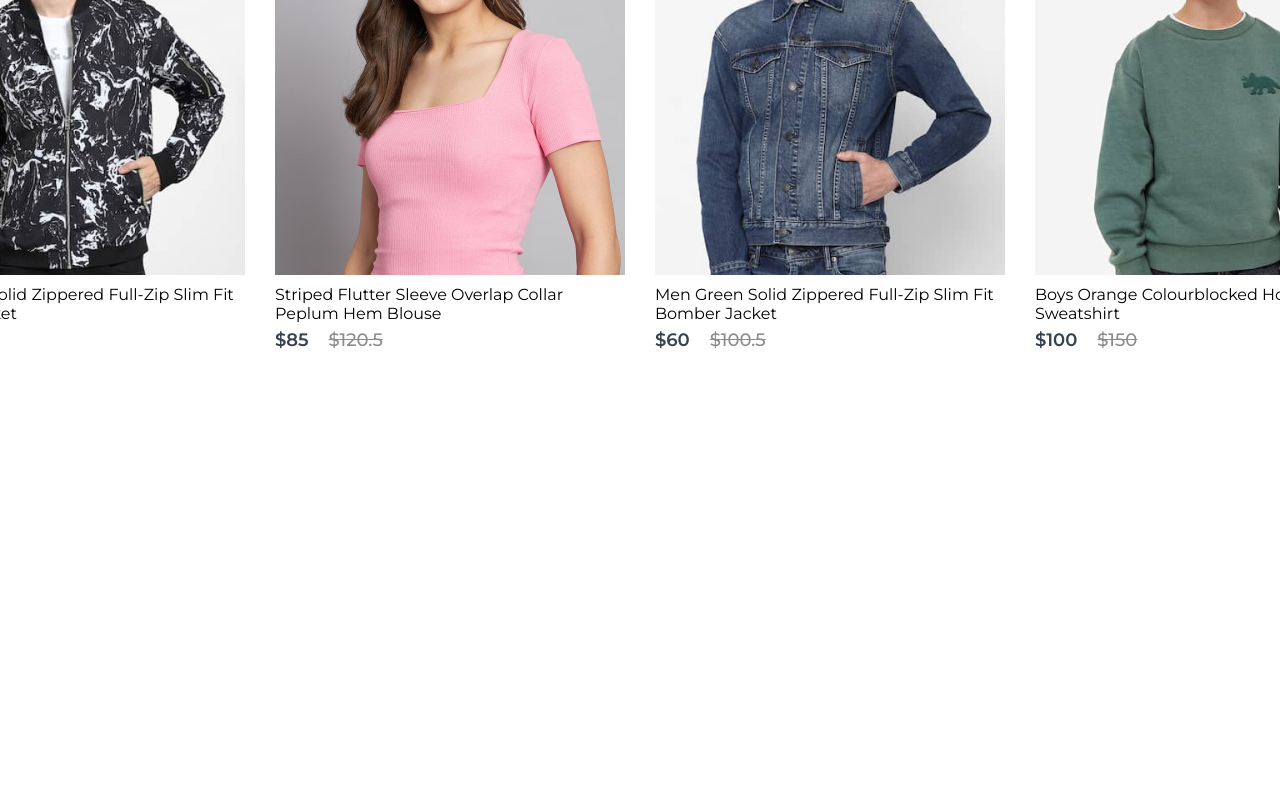
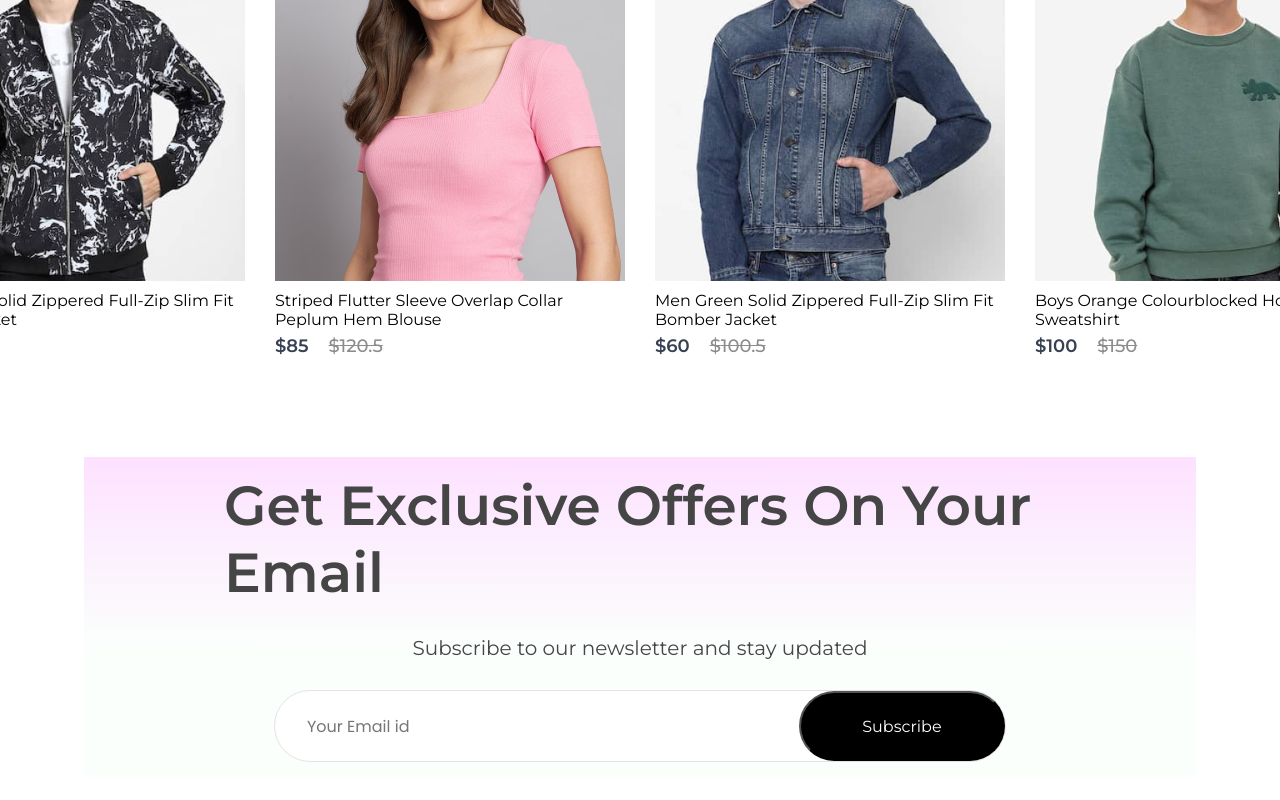
Before and after one commit to chandan9pandey/TrendDaze, a React (Vite) app in the folder frontend/: page / in a window 1280 px wide. Shown: the part 3047-3847 px from the top of the page. Before the commit the page ends 3398 px from the top, so only its background shows below. Built offline with nearby package versions, Linux system fonts and the light colour scheme.

Commit message:
newsletter component completed

```diff
--- a/frontend/index.html
+++ b/frontend/index.html
@@ -7,7 +7,7 @@
 		<link rel="preconnect" href="https://fonts.googleapis.com" />
 		<link rel="preconnect" href="https://fonts.gstatic.com" crossorigin />
 		<link
-			href="https://fonts.googleapis.com/css2?family=Montserrat:wght@300;400;500;600;700;800&display=swap"
+			href="https://fonts.googleapis.com/css2?family=Montserrat:wght@300;400;500;600;700;800&family=Poppins:wght@300;400;500;600&display=swap"
 			rel="stylesheet"
 		/>
 		<title>TrendDaze</title>
--- a/frontend/src/Components/NewCollections/NewCollections.css
+++ b/frontend/src/Components/NewCollections/NewCollections.css
@@ -3,7 +3,7 @@
 	flex-direction: column;
 	align-items: center;
 	gap: 10px;
-	height: 90vh;
+	margin-bottom: 100px;
 }
 .new-collections h1 {
 	color: #171717;
--- /dev/null
+++ b/frontend/src/Components/Newsletter/Newsletter.css
@@ -0,0 +1,50 @@
+.newsletter {
+	width: 65%;
+	height: 40vh;
+	display: flex;
+	flex-direction: column;
+	align-items: center;
+	justify-content: center;
+	margin: auto;
+	padding: 0px 140px;
+	margin-bottom: 150px;
+	background: linear-gradient(180deg, #fde1ff 0%, #e1ffea22 60%);
+	gap: 30px;
+}
+.newsletter h1 {
+	color: #454545;
+	font-size: 55px;
+	font-weight: 600;
+}
+.newsletter p {
+	color: #454545;
+	font-size: 20px;
+}
+.newsletter div {
+	display: flex;
+	align-items: center;
+	justify-content: space-between;
+	background: white;
+	width: 730px;
+	height: 70px;
+	border-radius: 80px;
+	border: 1px solid #e3e3e3;
+}
+.newsletter input {
+	width: 500px;
+	margin-left: 30px;
+	border: none;
+	outline: none;
+	color: #616161;
+	font-family: "Poppins", sans-serif;
+	font-size: 16px;
+}
+.newsletter div button {
+	width: 210px;
+	height: 70px;
+	border-radius: 80px;
+	background: black;
+	color: white;
+	font-size: 16px;
+	cursor: pointer;
+}
--- /dev/null
+++ b/frontend/src/Components/Newsletter/Newsletter.jsx
@@ -0,0 +1,16 @@
+import React from "react";
+import "./Newsletter.css";
+const Newsletter = () => {
+	return (
+		<div className="newsletter">
+			<h1>Get Exclusive Offers On Your Email</h1>
+			<p>Subscribe to our newsletter and stay updated</p>
+			<div>
+				<input type="email" placeholder="Your Email id" />
+				<button>Subscribe</button>
+			</div>
+		</div>
+	);
+};
+
+export default Newsletter;
--- a/frontend/src/Pages/Shop.jsx
+++ b/frontend/src/Pages/Shop.jsx
@@ -3,6 +3,7 @@
 import Popular from "../Components/Popular/Popular";
 import Offers from "../Components/Offers/Offers";
 import NewCollections from "../Components/NewCollections/NewCollections";
+import Newsletter from "../Components/Newsletter/Newsletter";
 
 const Shop = () => {
 	return (
@@ -11,6 +12,7 @@
 			<Popular />
 			<Offers />
 			<NewCollections />
+			<Newsletter />
 		</div>
 	);
 };
```
